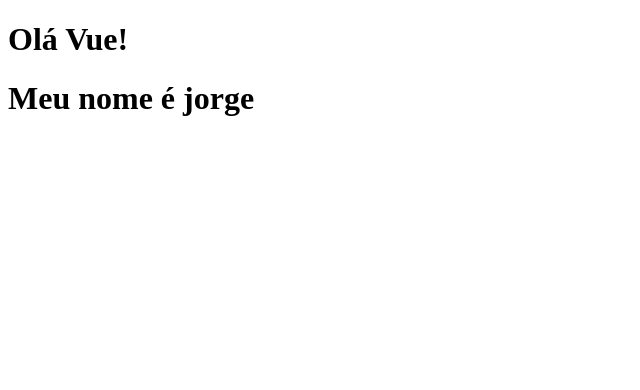
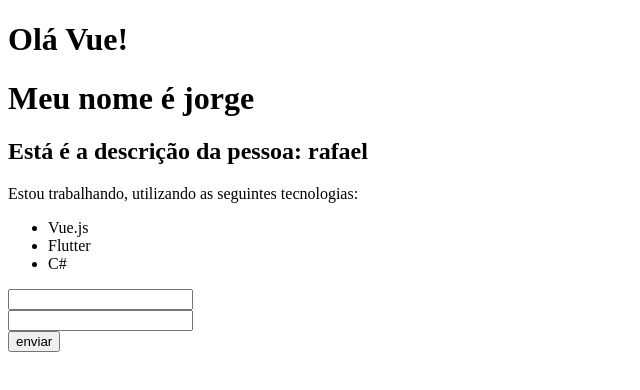
Before and after one commit to rxfaelr/curso-vue.js, a Vue app in the folder project/: page / in a window 1280 px wide. Shown: the top 390 px of the page, without its empty margins (0-640 px from the left). Built offline with nearby package versions, Linux system fonts and the light colour scheme.

Commit message:
hierarquia de componentes

```diff
--- a/project/src/App.vue
+++ b/project/src/App.vue
@@ -2,18 +2,21 @@
   <div>
     <PrimeiroComponente />
     <LifeCycle />
+    <Pessoa/>
   </div>
 </template>
 
 <script>
 import PrimeiroComponente from './components/primeiroComponente.vue'
 import LifeCycle from './components/lifecycle.vue'
+import Pessoa from './components/pessoa.vue'
 
 export default {
   name: 'App',
   components: {
     PrimeiroComponente,
-    LifeCycle
+    LifeCycle,
+    Pessoa
   }
 }
 </script>
--- /dev/null
+++ b/project/src/components/Form.vue
@@ -0,0 +1,20 @@
+<template>
+<form action="">
+<div><InputText/></div>
+<div><InputText/></div>
+<div><Submit/></div>
+</form>
+</template>
+
+<script>
+import InputText from './form/inputText.vue'
+import Submit from './form/submit.vue'
+
+export default {
+    name: 'Form',
+    components: {
+        Submit,
+        InputText
+    }
+}
+</script>
--- /dev/null
+++ b/project/src/components/form/inputText.vue
@@ -0,0 +1,9 @@
+<template>
+<input type="text">
+</template>
+
+<script>
+export default {
+    name: 'InputText'
+}
+</script>
--- /dev/null
+++ b/project/src/components/form/submit.vue
@@ -0,0 +1,9 @@
+<template>
+    <input type="submit" value="enviar">
+    </template>
+
+    <script>
+    export default {
+        name: 'Submit'
+    }
+    </script>
--- /dev/null
+++ b/project/src/components/info.vue
@@ -0,0 +1,18 @@
+<template>
+<div>
+    <p>
+        Estou trabalhando, utilizando as seguintes tecnologias:
+    <ul>
+        <li>Vue.js</li>
+        <li>Flutter</li>
+        <li>C#</li>
+    </ul>
+    </p>
+</div>
+</template>
+
+<script>
+export default {
+    name: 'Info'
+}
+</script>
--- /dev/null
+++ b/project/src/components/pessoa.vue
@@ -0,0 +1,23 @@
+<template>
+<div>
+    <h2>Está é a descrição da pessoa: {{ nome }}</h2>
+   <Info/>
+   <Form />
+</div>
+</template>
+<script>
+import Info from './info.vue'
+import Form from './Form.vue';
+export default {
+    name: 'Pessoa',
+    components:{
+        Info,
+        Form
+    },
+    data () {
+        return {
+            nome: 'rafael'
+        }
+    }
+}
+</script>
```
